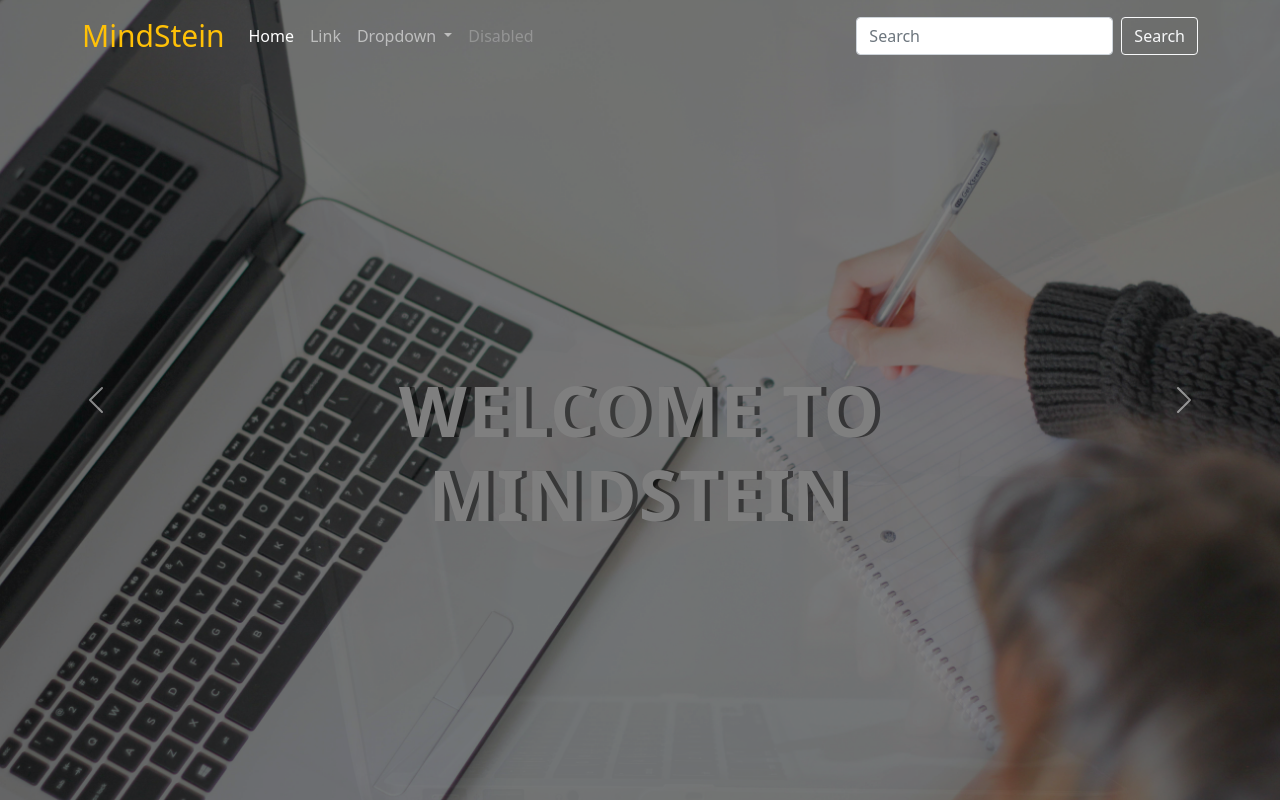
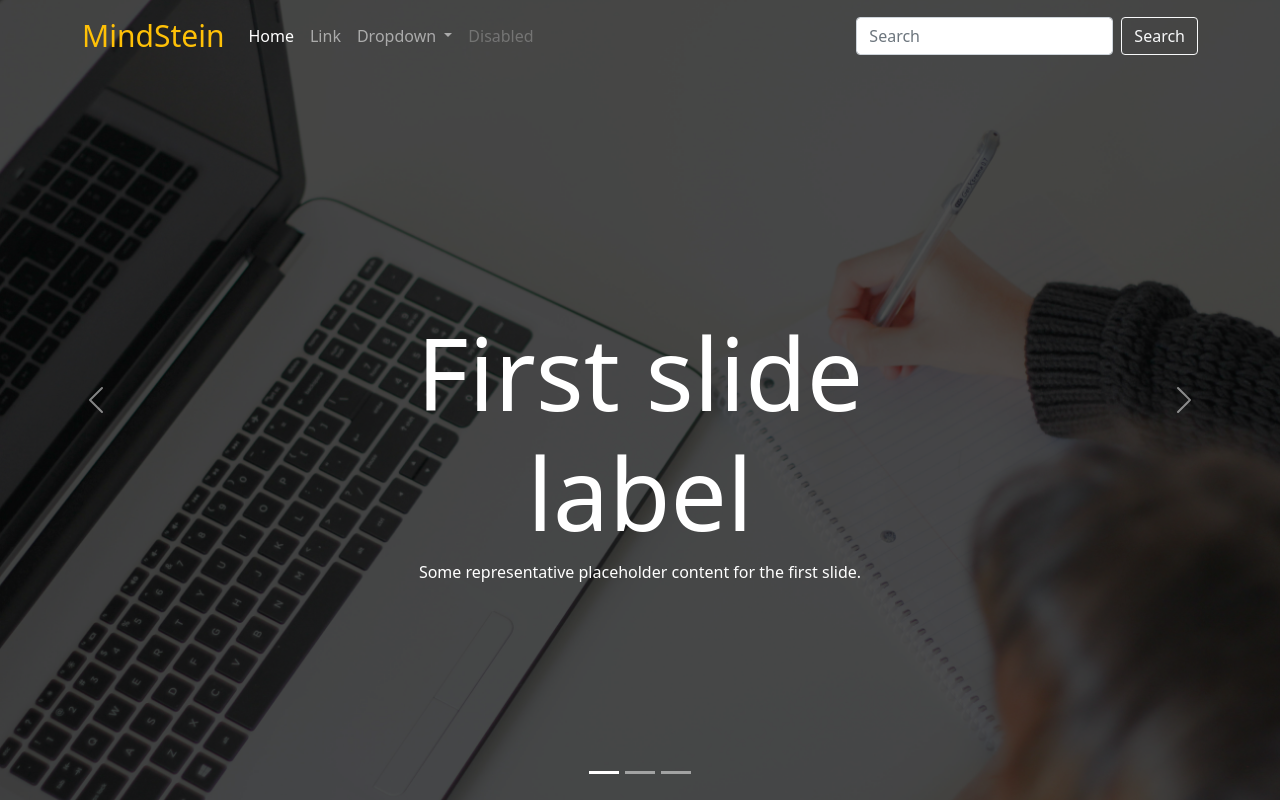
Before and after one commit to murshed23/Mindstein, a plain HTML site: page index.html in a window 1280 px wide. Drawn offline with nearby package versions, Linux system fonts and the light colour scheme.

Commit message:
Changes to Styling of index page

```diff
--- a/index.html
+++ b/index.html
@@ -47,37 +47,45 @@
         </div>
     </nav>
 
-    <div id="carouselExampleFade" class="carousel slide carousel-fade" data-bs-ride="carousel">
+    <div id="carouselExampleCaptions" class="carousel slide" data-bs-ride="carousel">
+      <div class="carousel-indicators">
+        <button type="button" data-bs-target="#carouselExampleCaptions" data-bs-slide-to="0" class="active" aria-current="true" aria-label="Slide 1"></button>
+        <button type="button" data-bs-target="#carouselExampleCaptions" data-bs-slide-to="1" aria-label="Slide 2"></button>
+        <button type="button" data-bs-target="#carouselExampleCaptions" data-bs-slide-to="2" aria-label="Slide 3"></button>
+      </div>
       <div class="carousel-inner">
         <div class="carousel-item active">
           <img src="img/1.jpg" class="d-block w-100" alt="...">
-            <div class="carousel-caption">
-                <h1>Welcome to Mindstein</h1>
+          <div class="carousel-caption d-none d-md-block">
+            <h5>First slide label</h5>
+            <p>Some representative placeholder content for the first slide.</p>
+
           </div>
         </div>
         <div class="carousel-item">
           <img src="img/2.jpg" class="d-block w-100" alt="...">
-            <div class="carousel-caption">
-                <h1>Welcome to Mindstein</h1>
+          <div class="carousel-caption d-none d-md-block">
+            <h5>Second slide label</h5>
+            <p>Some representative placeholder content for the second slide.</p>
           </div>
         </div>
         <div class="carousel-item">
           <img src="img/3.jpg" class="d-block w-100" alt="...">
-            <div class="carousel-caption">
-                <h1>Welcome to Mindstein</h1>
+          <div class="carousel-caption d-none d-md-block">
+            <h5>Third slide label</h5>
+            <p>Some representative placeholder content for the third slide.</p>
           </div>
         </div>
       </div>
-        <button class="carousel-control-prev" type="button" data-bs-target="#carouselExampleFade" data-bs-slide="prev">
+      <button class="carousel-control-prev" type="button" data-bs-target="#carouselExampleCaptions" data-bs-slide="prev">
         <span class="carousel-control-prev-icon" aria-hidden="true"></span>
         <span class="visually-hidden">Previous</span>
       </button>
-        <button class="carousel-control-next" type="button" data-bs-target="#carouselExampleFade" data-bs-slide="next">
+      <button class="carousel-control-next" type="button" data-bs-target="#carouselExampleCaptions" data-bs-slide="next">
         <span class="carousel-control-next-icon" aria-hidden="true"></span>
         <span class="visually-hidden">Next</span>
       </button>
-    </div>
-
+    </dimg/1.jpg
 
 
     <script src="https://cdn.jsdelivr.net/npm/bootstrap@5.1.3/dist/js/bootstrap.bundle.min.js" integrity="sha384-ka7Sk0Gln4gmtz2MlQnikT1wXgYsOg+OMhuP+IlRH9sENBO0LRn5q+8nbTov4+1p" crossorigin="anonymous"></script>
--- a/style.css
+++ b/style.css
@@ -1,24 +1,27 @@
 .carousel-item{
     height: 100vh;
     min-height: 300px;
-    position: relative;
+    background: no-repeat scroll center scroll;
+    -webkit-background-size: cover;
+    background-size: cover;
 }
-.carousel-item:after {
-    content:"";
-    display:block;
-    position:absolute;
-    top:0;
-    bottom:0;
-    left:0;
-    right:0;
-    background:rgba(0,0,0,0.5);
+.carousel-item::before{
+    content: "";
+    display: block;
+    position: absolute;
+    top: 0;
+    left: 0;
+    bottom: 0;
+    right: 0;
+    background: #000;
+    opacity: 0.7;
 }
-.carousel-caption h1{
-    font-size: 70px;
-    text-transform: uppercase;
-    letter-spacing: 2px;
-    margin-top: 20px;
-    font-weight: 900;
-    margin-bottom: 25%;
-    text-shadow: 5px 0px rgba(0, 0, 0, 0.5);
+.carousel-caption{
+    bottom: 180px;
+    padding-left: 100px;
+    padding-right: 100px;
 }
+.carousel-caption h5{
+    font-size: 100px;
+
+}
```
Lines whose indentation alone changed are shown as unchanged.
